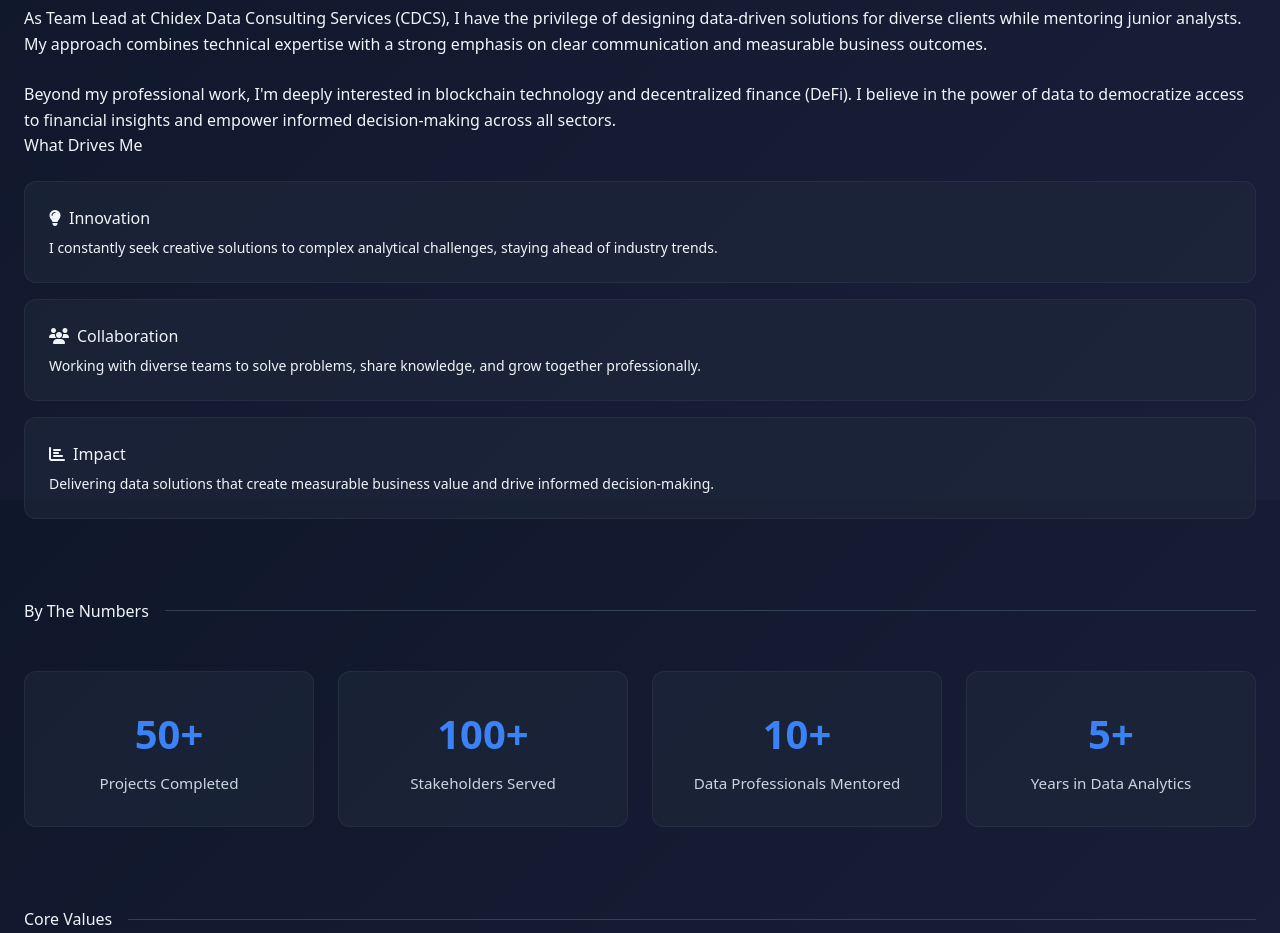
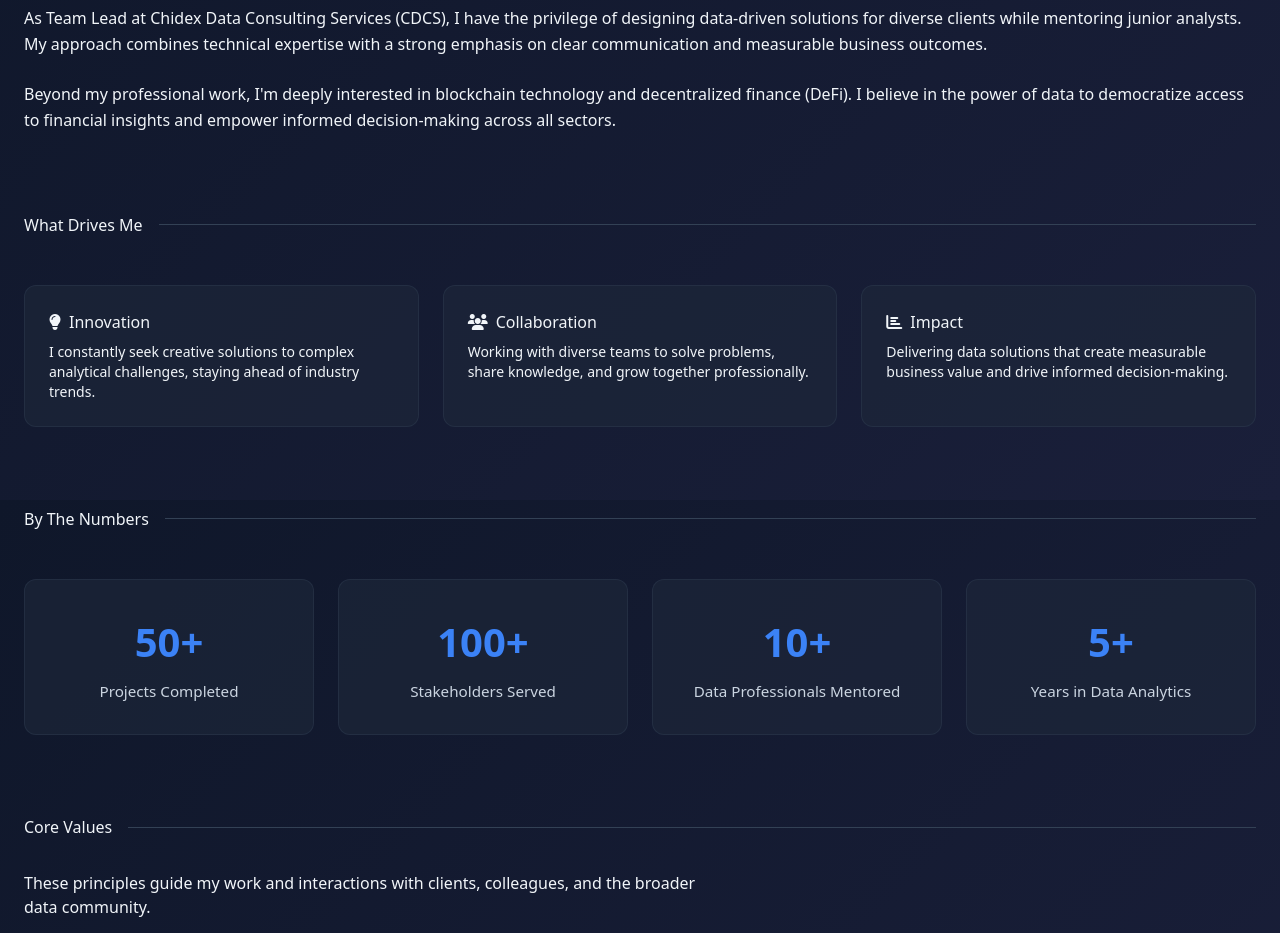
Before and after one commit to pchiderasamuel/Portfolio-website, a website: page index.html in a window 1280 px wide. Shown: the part 1100-2033 px from the top of the page. Drawn offline with nearby package versions, Linux system fonts and the light colour scheme; a small style sheet from the web is missing.

Commit message:
Refactor sections in index.html for clarity

```diff
--- a/index.html
+++ b/index.html
@@ -671,11 +671,13 @@
                 </p>
               </div>
 
-    </div>
-
-        <div class="space-y-6">
-          <h3 class="text-text-primary">What Drives Me</h3>
-          <div class="space-y-4">
+        <!-- WHAT DRIVES ME SECTION -->
+        <div class="mt-20">
+          <div class="section-divider">
+            <h2>What Drives Me</h2>
+          </div>
+
+          <div class="grid md:grid-cols-3 gap-6 mt-12">
             <div class="card">
               <h4 class="text-text-primary mb-2 flex items-center gap-2">
                 <i class="fas fa-lightbulb text-accent"></i> Innovation
@@ -699,7 +701,6 @@
               <p class="text-text-secondary text-sm">
                 Delivering data solutions that create measurable business value and drive informed decision-making.
               </p>
-            </div>
             </div>
           </div>
         </div>
```
Lines whose indentation alone changed are shown as unchanged.
